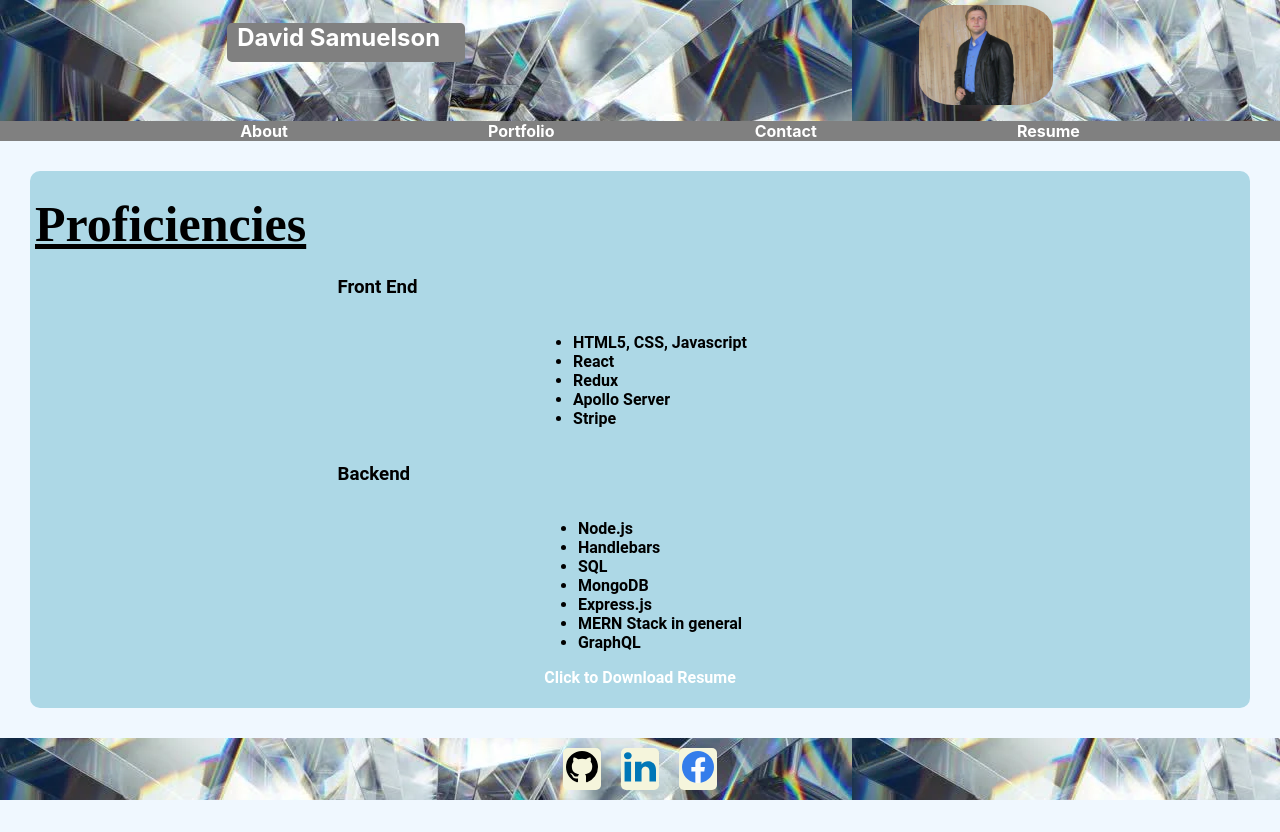
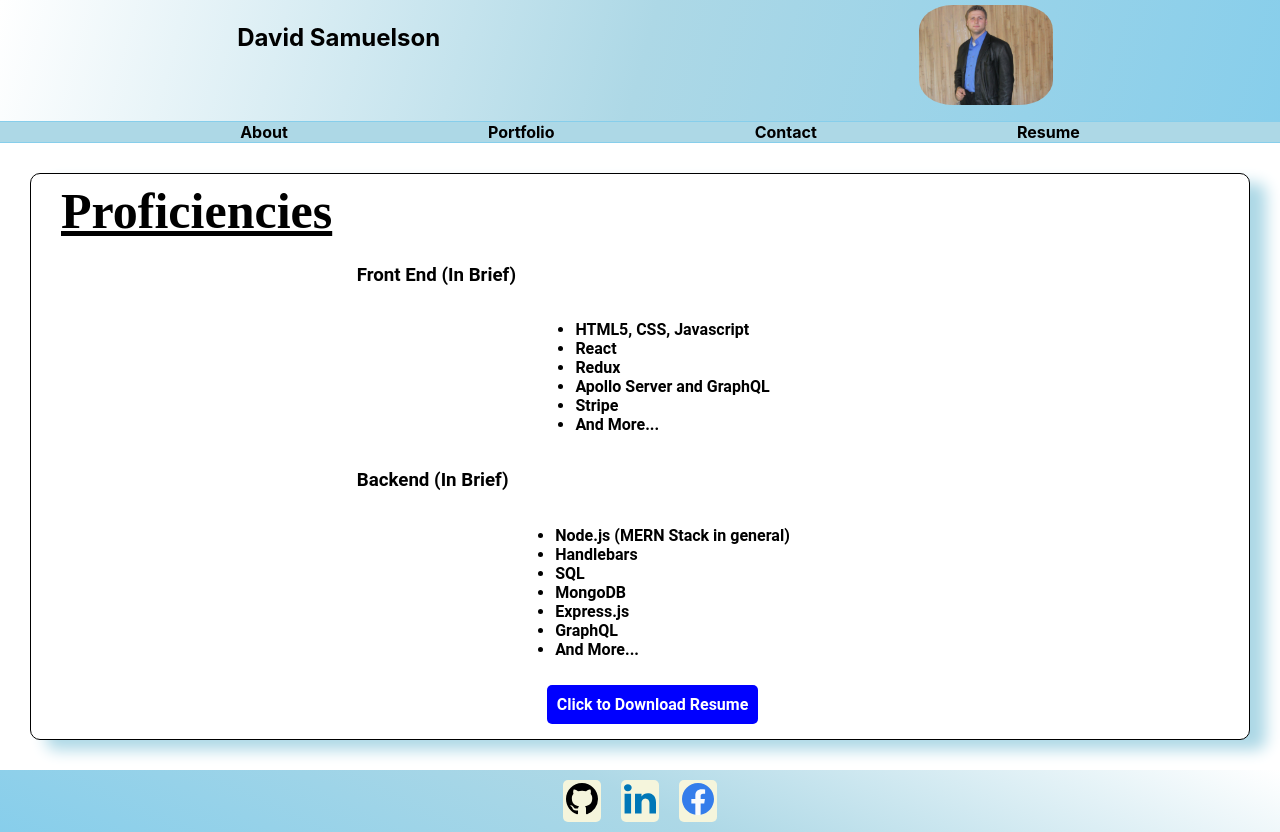
Before and after one commit to dsamuelson/The-Portfolio, a React (Create React App) app in the folder client/: page /resume in a window 1280 px wide. Before the commit the page ends 800 px from the top, so only its background shows below. Built offline with nearby package versions, Linux system fonts and the light colour scheme; the HTML template or start-up script is replaced by a standard one.

Commit message:
update look

```diff
--- a/client/src/components/About/index.js
+++ b/client/src/components/About/index.js
@@ -4,9 +4,11 @@ function About() {
     return (
         <section className="about-cont">
             <h2>About Me</h2>
-            <p> I love web development, and to an extent I think that is the most important thing about me. When you find someone who's passion is in the line of work you are offering that person will be the best asset to your team and company in general. I started programming with visual basic back when I was 12. My father was in computer development long before they were even out for public consumption. He taught me the basics of creating an application for computers at that time and was surprised by my progress 4 days later when I was creating dynamic elements and working with array methods. Life happened and I kind of lost that passion for a while and when I started up again I realized this was indeed my calling. I need to be a developer! It's in my heart and soul to create awesome pages and applications that people can use and enjoy and can benefit the world.
+            <p> First thing to know about me is I belong to the Church of Jesus Christ of Latter-day Saints. I say this first because it is the thing that has defined my life the most. I have lived my life trying to live by the principles I believe in and the knowledge I have of the importance of Jesus Christ in my life. Second thing to know, I love web development, and to an extent I think that is the most important thing when considering to hire me for your page. When you find someone who's passion is in the line of work you are offering that person will be the best asset to your team and company in general. I started programming with visual basic back when I was 12. My father was in computer development long before they were even out for public consumption. He taught me the basics of creating an application for computers at that time and was surprised by my progress 4 days later when I was creating dynamic elements and working with array methods. Life happened and I kind of lost that passion for a while and when I started up again I realized this was indeed my calling. I need to be a developer! It's in my heart and soul to create awesome pages and applications that people can use and enjoy and can benefit the world. I joined UofU's bootcamp for web development and got my certification after having a very, very successful time (lowest grade on any of my own projects was 100%).
             <br/><br/>
-            Apart from this I am also an incredibly hard worker. I grew up on a rural farm in upstate NY and rain or snow cold or heat we were out taking care of the farm and the needs of the animals. I have taken that work ethic into other fields I've worked in. I am always up for a challenge and able to endure alot of problems that come with every field I've devoted myself to.</p>
+            Apart from this I am also an incredibly hard worker. I grew up on a rural farm in upstate NY and rain or snow cold or heat we were out taking care of the farm and the needs of the animals. I have taken that work ethic into other fields I've worked in. I am always up for a challenge and able to endure alot of problems that come with every field I've devoted myself to. I am very friendly and I like to add an air of positivity to any workplace of which I'm a part this includes working with you on a personal level. You can't ever stress me out with work because I can only do what I can do and I will be honest with you on what's possible and what's not. I try very hard to keep my prices as low as possible to help those without much but as well please keep in mind I have a family to feed as well so I do apologize if any quote I give isn't in your range. I try to work things out as possible because I know we all hit on rough times.</p>
+            <h2>About this Page</h2>
+            <p>This page is really just too give you a brief but comprehensive view of my capabilities. Even if you aren't a fan of the styling, that's easy to change. I built this page using React, Redux (overkill I know but I love using it), javascript, nodemailer, etc. I put everything I have into my work and my styling of this page hopefully brings that out... in an easily digestible way.</p>
         </section>
     )
 }
--- a/client/src/components/Resume/index.js
+++ b/client/src/components/Resume/index.js
@@ -5,25 +5,26 @@ function Resume() {
         <section className="resume-cont">
 
             <h2> Proficiencies </h2>
-            <h3>Front End</h3>
+            <h3>Front End (In Brief)</h3>
             <ul>
                 <li>HTML5, CSS, Javascript</li>
                 <li>React</li>
                 <li>Redux</li>
-                <li>Apollo Server</li>
+                <li>Apollo Server and GraphQL</li>
                 <li>Stripe</li>
+                <li>And More...</li>
             </ul>
-            <h3>Backend</h3>
+            <h3>Backend (In Brief)</h3>
             <ul>
-                <li>Node.js</li>
+                <li>Node.js (MERN Stack in general)</li>
                 <li>Handlebars</li>
                 <li>SQL</li>
                 <li>MongoDB</li>
                 <li>Express.js</li>
-                <li>MERN Stack in general</li>
                 <li>GraphQL</li>
+                <li>And More...</li>
             </ul>
-            <a href={require("../../assets/pdf/resume.pdf")} download>Click to Download Resume</a>
+            <a href={require("../../assets/pdf/resume.pdf")} className='dlResume' download>Click to Download Resume</a>
         </section>
     )
 }
--- a/client/src/index.css
+++ b/client/src/index.css
@@ -7,7 +7,7 @@ body {
     sans-serif;
   -webkit-font-smoothing: antialiased;
   -moz-osx-font-smoothing: grayscale;
-  background-color: aliceblue;
+  background-color: white;
 }
 
 .projects-cont::-webkit-scrollbar, .about-cont::-webkit-scrollbar {
@@ -22,7 +22,7 @@ body {
 }
 
 code {
-  font-family: source-code-pro, Menlo, Monaco, Consolas, 'Courier New',
+  font-family: system-ui, source-code-pro, Menlo, Monaco, Consolas, 'Courier New',
     monospace;
 }
 
@@ -46,16 +46,17 @@ code {
 }
 
 header {
-  background-image: url(./assets/images/Diamond-pic.jpg);
+  background-image: linear-gradient(105deg, white, lightblue 50%, skyblue);
 }
 
 a {
   text-decoration: none;
-  color: white;
+  color: black;
 }
 
 a:hover {
   text-decoration: underline;
+  cursor: pointer;
 }
 
 .nav-active a {
@@ -69,7 +70,6 @@ header h2 {
   font-weight: bold;
   padding-left: 10px;
   padding-right: 25px;
-  background-color: gray;
   border-radius: 5px;
 }
 
@@ -80,7 +80,9 @@ header h2 {
   align-items: center;
   list-style: none;
   font-weight: bolder;
-  background-color: gray;
+  border-top: 1px solid skyblue;
+  border-bottom: 1px solid skyblue;
+  background-color: lightblue;
   margin-bottom: 0;
 }
 
@@ -94,7 +96,7 @@ footer {
   display: flex;
   justify-content: center;
   align-items: center;
-  background-image: url(./assets/images/Diamond-pic.jpg);
+  background-image: linear-gradient(25deg, skyblue, lightblue 50%, white);
   flex-shrink: 0;
 }
 
@@ -114,13 +116,16 @@ footer a {
   display: flex;
   flex-direction: column;
   justify-content: center;
+  padding-left: 30px;
+  background-color: white;
 }
 
 .about-cont {
   width: 75%;
   height: 75%;
   align-self: center;
-  background-color: lightblue;
+  border: 1px solid blue;
+  box-shadow: 16px 10px 15px 0px lightblue;
   overflow: scroll;
 }
 
@@ -145,8 +150,9 @@ footer a {
   flex-wrap: wrap;
   flex-direction: column;
   align-items: center;
-  background-color: lightblue;
   border-radius: 10px;
+  border: 1px solid black;
+  box-shadow: 16px 10px 15px 0px lightblue;
 }
 
 .resume-cont h2 {
@@ -175,11 +181,13 @@ footer a {
   flex-direction: column;
   color: black;
   align-items: center;
-  background-color: lightblue;
+  border: 1px solid blue;
   border-radius: 10px;
   height: 75%;
   width: 75%;
   align-self: center;
+  box-shadow: 16px 10px 15px 0px lightblue;
+  background-color: white;
 }
 
 .form-cont h2 {
@@ -341,6 +349,14 @@ textarea {
   opacity: 1;
 }
 
+.dlResume {
+  background-color: blue;
+  color: white;
+  border-radius: 5px;
+  padding: 10px;
+  margin: 10px;
+}
+
 @media screen and (max-width: 900px) {
   .portfolio-cont {
     height: auto;
```
